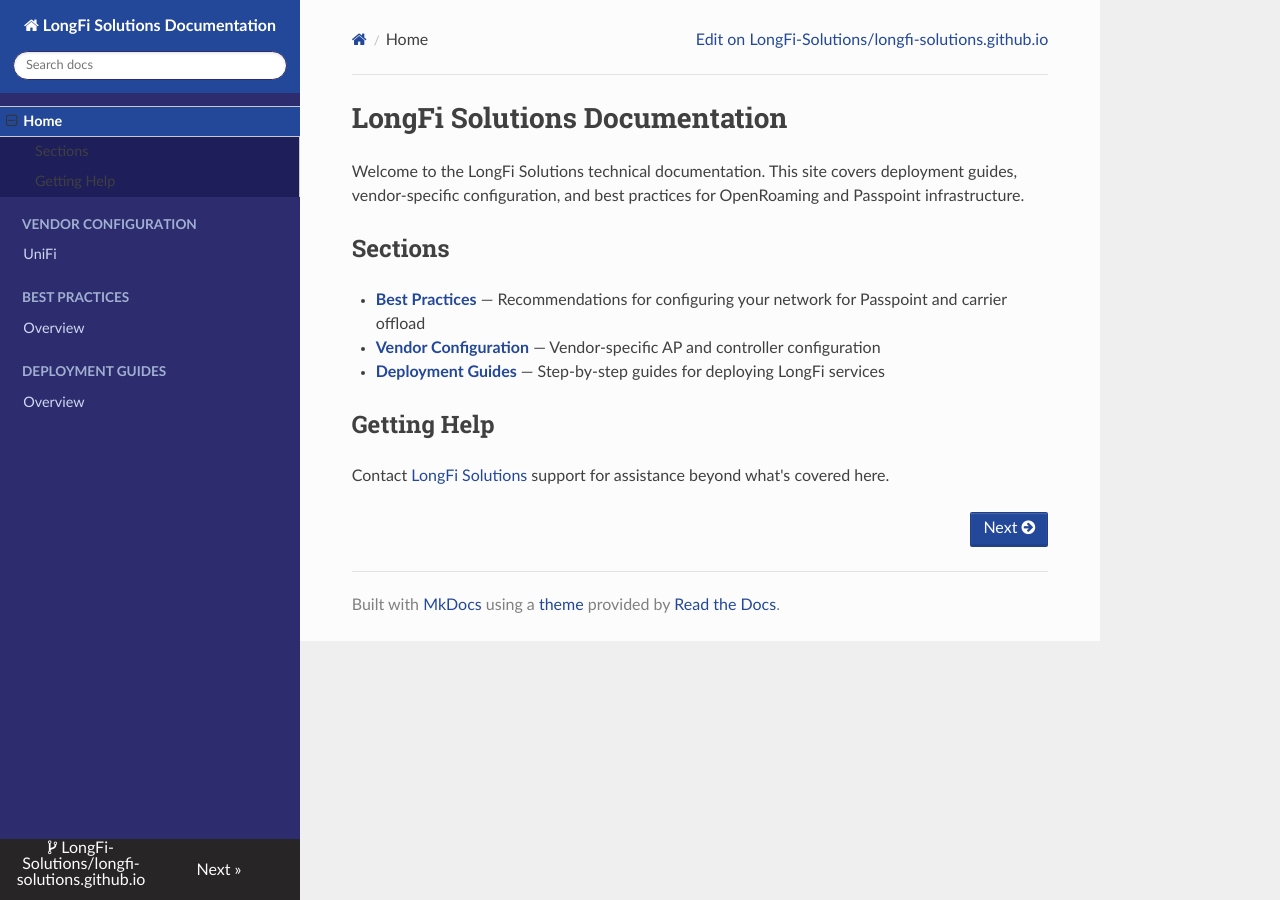
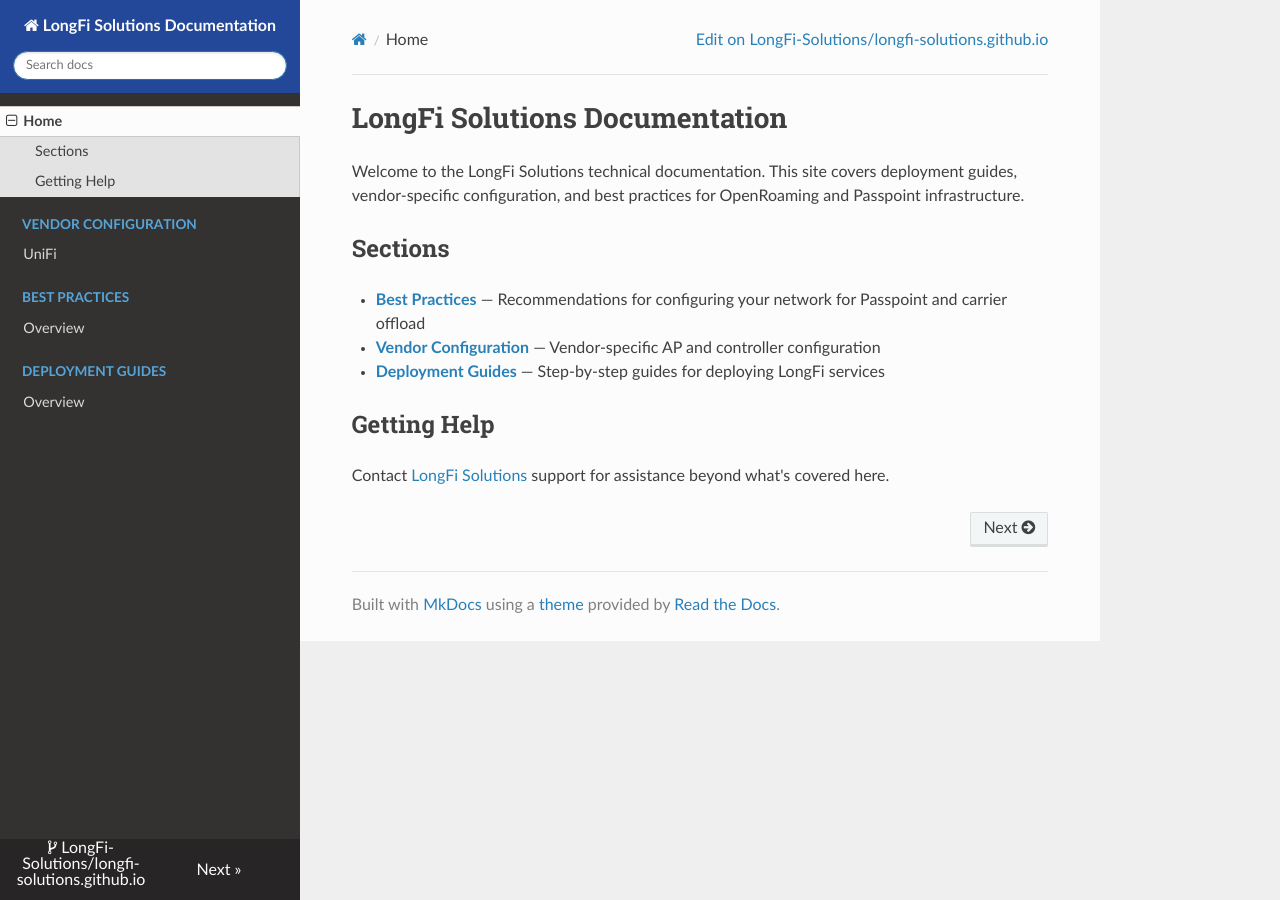
Before and after one commit to LongFi-Solutions/longfi-solutions.github.io, an MkDocs documentation site: the page built from docs/index.md, in a window 1280 px wide. Built offline with MkDocs 1.6.1, drawn with Linux system fonts in a browser that asks for light colours; nearby versions of some CDN libraries.

Commit message:
Simplify brand CSS to header color only

```diff
--- a/docs/assets/stylesheets/brand.css
+++ b/docs/assets/stylesheets/brand.css
@@ -1,79 +1,6 @@
-/* LongFi Solutions Brand Colors
-   Dark Blue:   #2C2C6E
-   Medium Blue: #244899
-*/
+/* LongFi Solutions Brand Colors */
 
-/* Sidebar background */
-.wy-nav-side {
-  background: #2C2C6E;
-}
-
-/* Sidebar search box area */
+/* Top left header / site name area */
 .wy-side-nav-search {
   background: #244899;
 }
-
-.wy-side-nav-search input[type=text] {
-  border-color: #2C2C6E;
-}
-
-/* Sidebar nav links */
-.wy-menu-vertical a {
-  color: #d0d8f0;
-}
-
-.wy-menu-vertical a:hover {
-  background: #244899;
-  color: #ffffff;
-}
-
-/* Current/active nav item */
-.wy-menu-vertical li.current > a,
-.wy-menu-vertical li.current > a:hover {
-  background: #244899;
-  color: #ffffff;
-}
-
-.wy-menu-vertical li.current {
-  background: #1e1e5a;
-}
-
-/* Mobile top navigation bar */
-.wy-nav-top {
-  background: #2C2C6E;
-}
-
-/* In-page links */
-.rst-content a {
-  color: #244899;
-}
-
-.rst-content a:hover {
-  color: #2C2C6E;
-}
-
-/* Breadcrumb links */
-.wy-breadcrumbs a {
-  color: #244899;
-}
-
-/* Version/project name in sidebar */
-.wy-side-nav-search > a,
-.wy-side-nav-search .wy-dropdown > a {
-  color: #ffffff;
-}
-
-/* Buttons */
-.btn-neutral {
-  background: #244899 !important;
-  color: #ffffff !important;
-}
-
-.btn-neutral:hover {
-  background: #2C2C6E !important;
-}
-
-/* Section headers in sidebar */
-.wy-menu-vertical p.caption {
-  color: #a0b0d0;
-}
```
